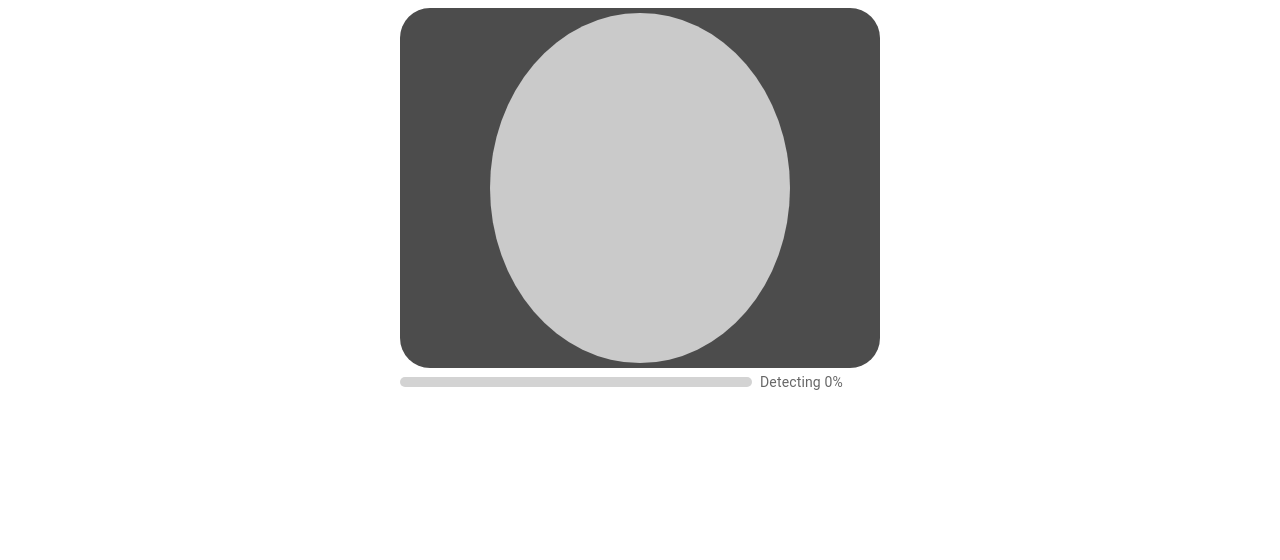
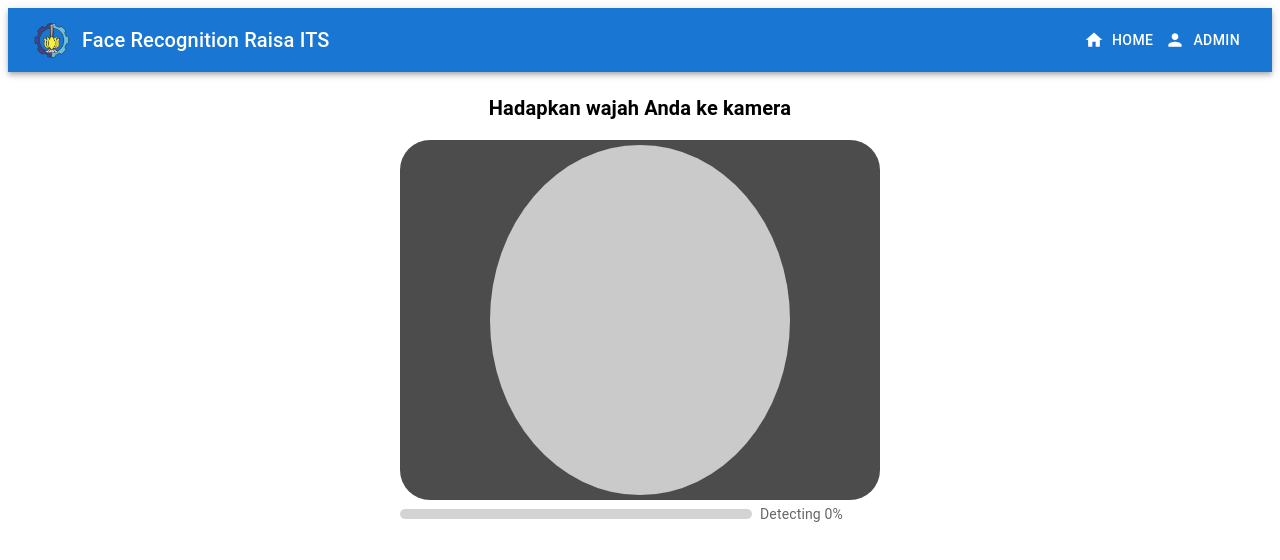
Before and after one commit to FaaizHaikal/face-recognition-app, a React (Vite) app in the folder client/: page / in a window 1280 px wide. Shown: the top 560 px of the page. Built offline with nearby package versions, Linux system fonts and the light colour scheme; no server answers.

Commit message:
feat: login page

```diff
--- a/client/src/App.jsx
+++ b/client/src/App.jsx
@@ -7,6 +7,7 @@ import LoginPage from './pages/LoginPage';
 import AdminPage from './pages/AdminPage';
 import DetectSubjectPage from './pages/DetectSubjectPage';
 import TrackRouteChange from './components/TrackRouteChange';
+import Navbar from './components/Navbar';
 
 function App() {
   const COMPRE_API_KEY = import.meta.env.VITE_COMPRE_API_KEY;
@@ -23,6 +24,7 @@ function App() {
   const scoreThreshold = Number(import.meta.env.VITE_SCORE_THRESHOLD);
 
   const cameraRef = useRef(null);
+  const [isAdminLoggedIn, setIsAdminLoggedIn] = useState(false);
   const [isFlashActive, setIsFlashActive] = useState(false);
   const [capturedImage, setCapturedImage] = useState(null);
   const [isPhotoTaken, setIsPhotoTaken] = useState(false);
@@ -53,6 +55,8 @@ function App() {
         cameraRef,
         isFlashActive,
         subjectId,
+        isAdminLoggedIn,
+        setIsAdminLoggedIn,
         setSubjectId,
         setIsFlashActive,
         capturedImage,
@@ -67,6 +71,7 @@ function App() {
     >
       <Router>
         <TrackRouteChange />
+        <Navbar />
         <LoggerProvider>
           <Routes>
             <Route path="/" element={<DetectSubjectPage />} />
--- /dev/null
+++ b/client/src/components/Navbar.jsx
@@ -0,0 +1,30 @@
+import React from 'react';
+import { NavLink } from 'react-router-dom';
+
+import AppBar from '@mui/material/AppBar';
+import Button from '@mui/material/Button';
+import Toolbar from '@mui/material/Toolbar';
+import Typography from '@mui/material/Typography';
+import HomeIcon from '@mui/icons-material/Home';
+import PersonIcon from '@mui/icons-material/Person';
+
+function Navbar() {
+  return (
+    <AppBar position="static">
+      <Toolbar>
+        <img src="/src/assets/LogoITS.png" alt="Logo" style={{ marginRight: '10px', height: '40px' }} />
+        <Typography variant="h6" component="div" sx={{ flexGrow: 1 }}>
+          Face Recognition Raisa ITS
+        </Typography>
+        <Button color="inherit" component={NavLink} to="/" startIcon={<HomeIcon/>}>
+          Home
+        </Button>
+        <Button color="inherit" component={NavLink} to="/admin" startIcon={<PersonIcon/>}>
+          Admin
+        </Button>
+      </Toolbar>
+    </AppBar>
+  );
+}
+
+export default Navbar;
--- a/client/src/components/TrackRouteChange.jsx
+++ b/client/src/components/TrackRouteChange.jsx
@@ -3,7 +3,7 @@ import { useLocation } from 'react-router-dom';
 import AppContext from '../context/AppContext';
 
 function TrackRouteChange() {
-  const { setIsPhotoTaken, setCapturedImage } = useContext(AppContext);
+  const { setIsPhotoTaken, setCapturedImage, setIsAdminLoggedIn } = useContext(AppContext);
   const location = useLocation();
 
   useEffect(() => {
@@ -11,6 +11,8 @@ function TrackRouteChange() {
       case '/':
         setIsPhotoTaken(false);
         setCapturedImage(null);
+        setIsAdminLoggedIn(false);
+
         break;
     }
   }, [location]);
--- a/client/src/pages/AdminPage.jsx
+++ b/client/src/pages/AdminPage.jsx
@@ -1,4 +1,5 @@
 import React, { useEffect, useState, useContext } from 'react';
+import { useNavigate } from 'react-router-dom';
 import AppContext from '../context/AppContext';
 import AdminContext from '../context/AdminContext';
 import AdminAddCustomer from '../components/AdminAddCustomer';
@@ -9,7 +10,14 @@ import AddIcon from '@mui/icons-material/Add';
 import DeleteIcon from '@mui/icons-material/Delete';
 
 function AdminPage() {
-  const { SERVER_HOST, SERVER_PORT } = useContext(AppContext);
+  const { SERVER_HOST, SERVER_PORT, isAdminLoggedIn } = useContext(AppContext);
+
+  const navigate = useNavigate();
+
+  if (!isAdminLoggedIn) {
+    navigate('/login');
+  }
+
 
   const columns = [
     {
--- a/client/src/pages/DetectSubjectPage.jsx
+++ b/client/src/pages/DetectSubjectPage.jsx
@@ -1,5 +1,6 @@
 import React, { useEffect, useState, useContext } from 'react';
 import { useNavigate } from 'react-router-dom';
+import { Typography } from '@mui/material';
 import AppContext from '../context/AppContext';
 import Camera from '../components/Camera';
 import { Box, Button } from '@mui/material';
@@ -197,10 +198,21 @@ function DetectSubjectPage() {
         position: 'absolute',
         justifyContent: 'center',
         alignItems: 'center',
+        top: '25%',
         left: '50%',
-        transform: 'translate(-50%, 0)',
+        transform: 'translate(-50%, -25%)',
       }}
     >
+      <Typography
+        variant="h6"
+        sx={{
+          textAlign: 'center',
+          marginBottom: 2,
+          fontWeight: 'bold',
+        }}
+      >
+        Hadapkan wajah Anda ke kamera
+      </Typography>
       {isPhotoTaken ? (
         <img src={capturedImage} style={{ borderRadius: 30 }} />
       ) : (
--- a/client/src/pages/LoginPage.jsx
+++ b/client/src/pages/LoginPage.jsx
@@ -1,26 +1,40 @@
+import { useNavigate } from 'react-router-dom';
+import { useContext } from 'react';
 import { Box } from '@mui/material';
 import { Button } from '@mui/material';
 import { Card } from '@mui/material';
 import { FormControl, FormLabel } from '@mui/material';
 import { Typography } from '@mui/material';
 import { TextField } from '@mui/material';
+import LoggerContext from '../context/LoggerContext';
+import AppContext from '../context/AppContext';
 
 function LoginPage() {
+  const { showLog } = useContext(LoggerContext);
+  const { setIsAdminLoggedIn } = useContext(AppContext);
+
+  const navigate = useNavigate();
+
   const handleSubmit = (event) => {
     event.preventDefault();
     const username = event.target.username.value;
     const password = event.target.password.value;
 
-    console.log(username, password);
+    if (username === 'raisa' && password === 'itssurabaya') {
+      setIsAdminLoggedIn(true);
+      navigate('/admin');
+    } else {
+      showLog('Username atau password salah', 'error');
+    }
   };
 
   return (
     <Box
       sx={{
-        display: 'flex',
-        justifyContent: 'center',
-        alignItems: 'center',
-        height: '100vh',
+        position: 'absolute',
+        top: "50%",
+        left: "50%",
+        transform: "translate(-50%, -50%)",
       }}
     >
       <Card
```
Also changed, not shown: client/src/assets/LogoITS.png (added).
